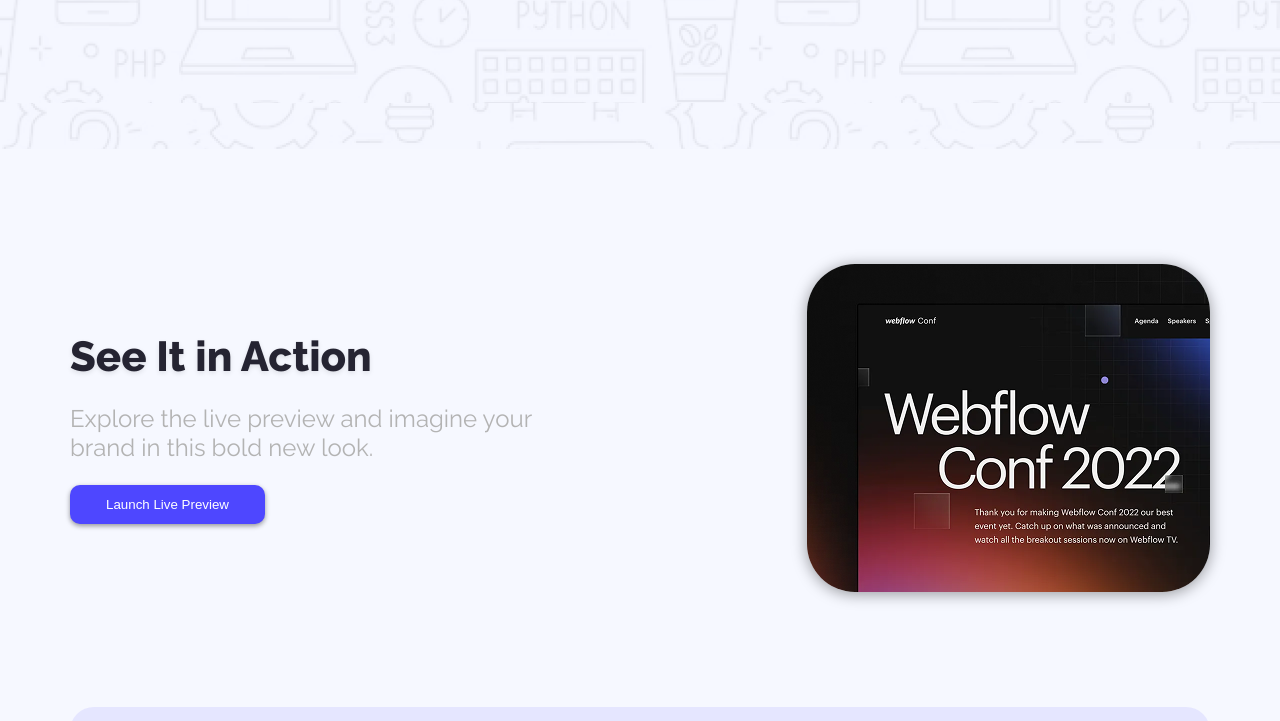
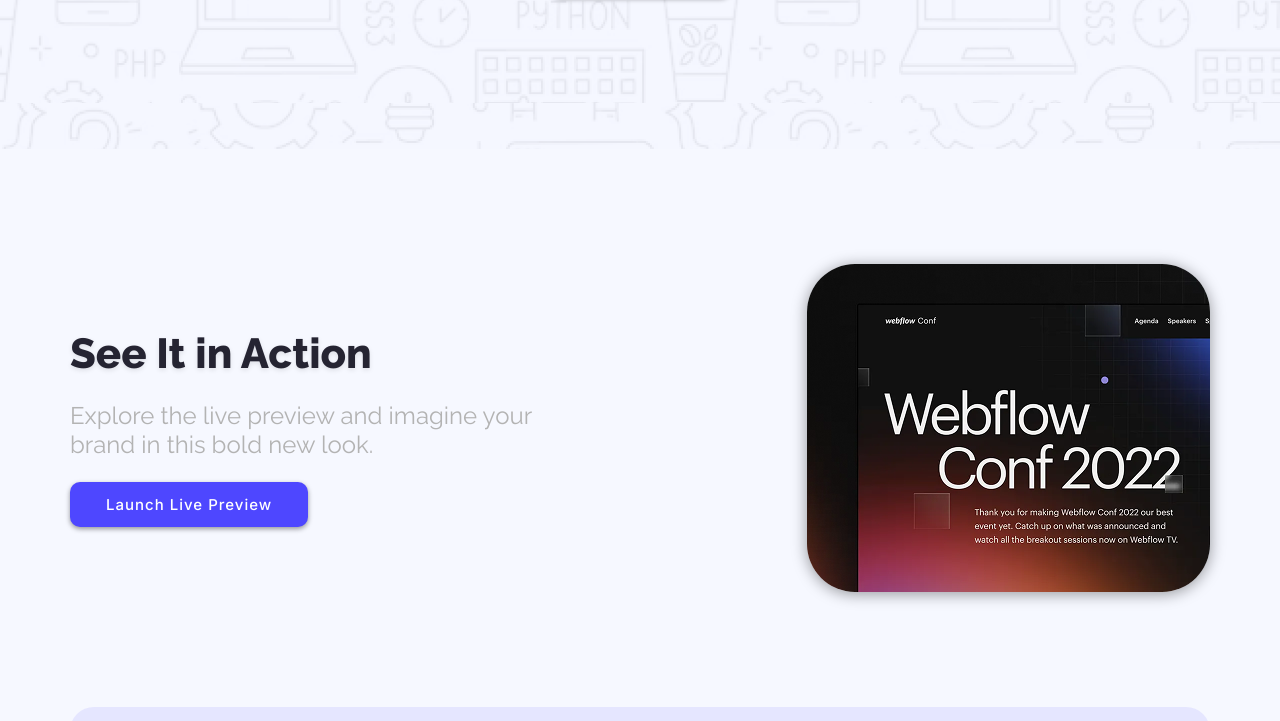
Before and after one commit to JewelRana00/b12-assignment-1, a plain HTML site: page index.html in a window 1280 px wide. Shown: the part 549-1270 px from the top of the page. Drawn offline with Linux system fonts and the light colour scheme.

Commit message:
button hover effect added

```diff
--- a/style.css
+++ b/style.css
@@ -4,6 +4,7 @@
 /* font-family: "Inter", sans-serif; */
 :root{
     --primaryColor: #4E47FF;
+    --primaryColorHover: #2b26b3;
     --background: #F6F8FF;
     --textPrimary: #252432;
     --black: #000000;
@@ -50,13 +51,24 @@ nav {
 
 /* shared style */
 .btn-primary {
- padding: 12px 36px;
+ padding: 13px 36px;
  background-color: var(--primaryColor);
  border-radius: 10px;
  border: none;
  color: white;
  box-shadow: 0px 2px 5px rgba(0, 0, 0, 0.4);
  cursor: pointer;
+ font-size: 15px;
+ font-family: var(--fontSecondary);
+ letter-spacing: 1px;
+ font-weight: 500;
+ transition: 0.4s;
+ will-change: transform;
+}
+.btn-primary:hover {
+ background-color: var(--primaryColorHover);
+ transform: scale(1.025);
+ box-shadow: 0px 2px 5px rgba(0, 0, 0, 0.5);
 }
 
 .hero-area {
```
